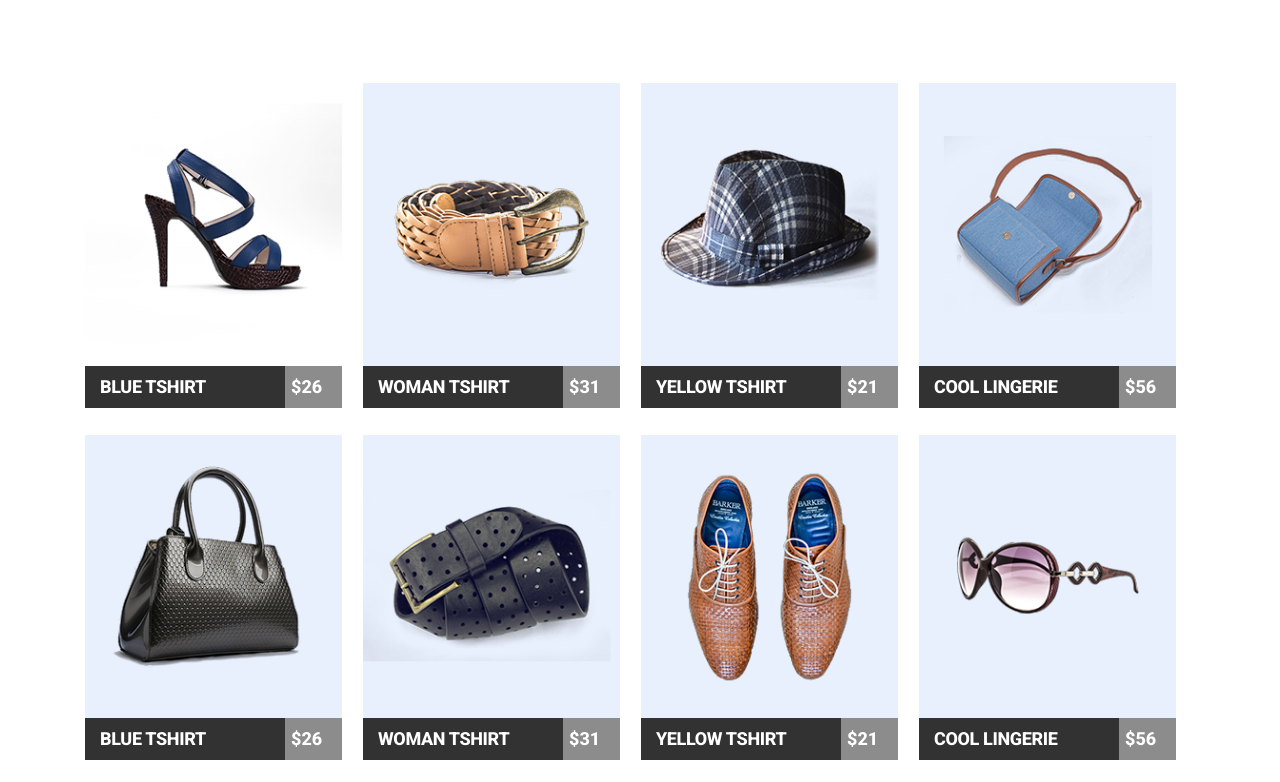
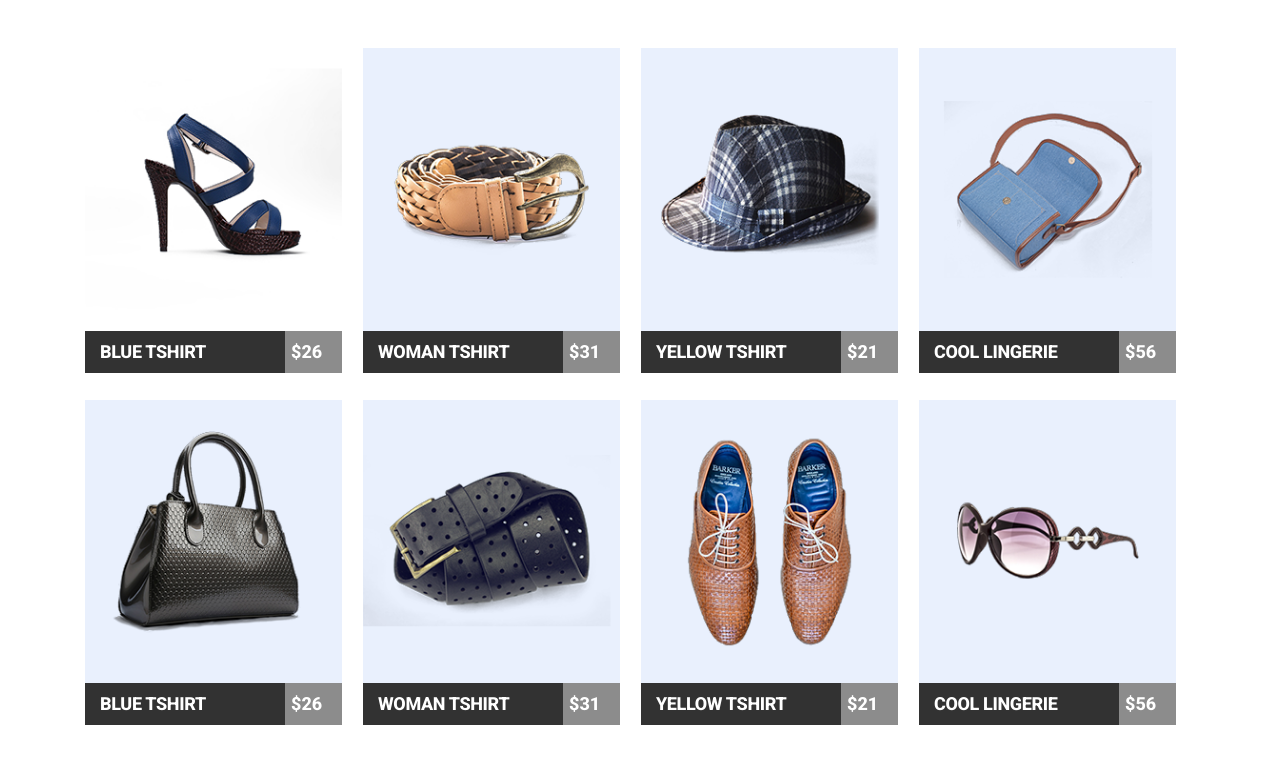
Before and after one commit to vadym-usatiuk/goit-fe-course, a plain HTML site: page module-04/index.html in a window 1280 px wide. Shown: the part 207-989 px from the top of the page. Drawn offline with nearby package versions, Linux system fonts and the light colour scheme.

Commit message:
правки v1.4

```diff
--- a/module-04/css/style.css
+++ b/module-04/css/style.css
@@ -12,9 +12,7 @@
 
 .wrapper {
   max-width: 1110px;
-  max-height: 21px;
   margin: 0 auto;
-  margin-top: 35px;
 }
 ul {
   margin: 0 auto;
@@ -185,7 +183,6 @@ span {
 .article {
   float: left;
   min-height: 348px;
-  min-width: 262px;
   width: 353px;
   margin-right: 20px;
 }
```
